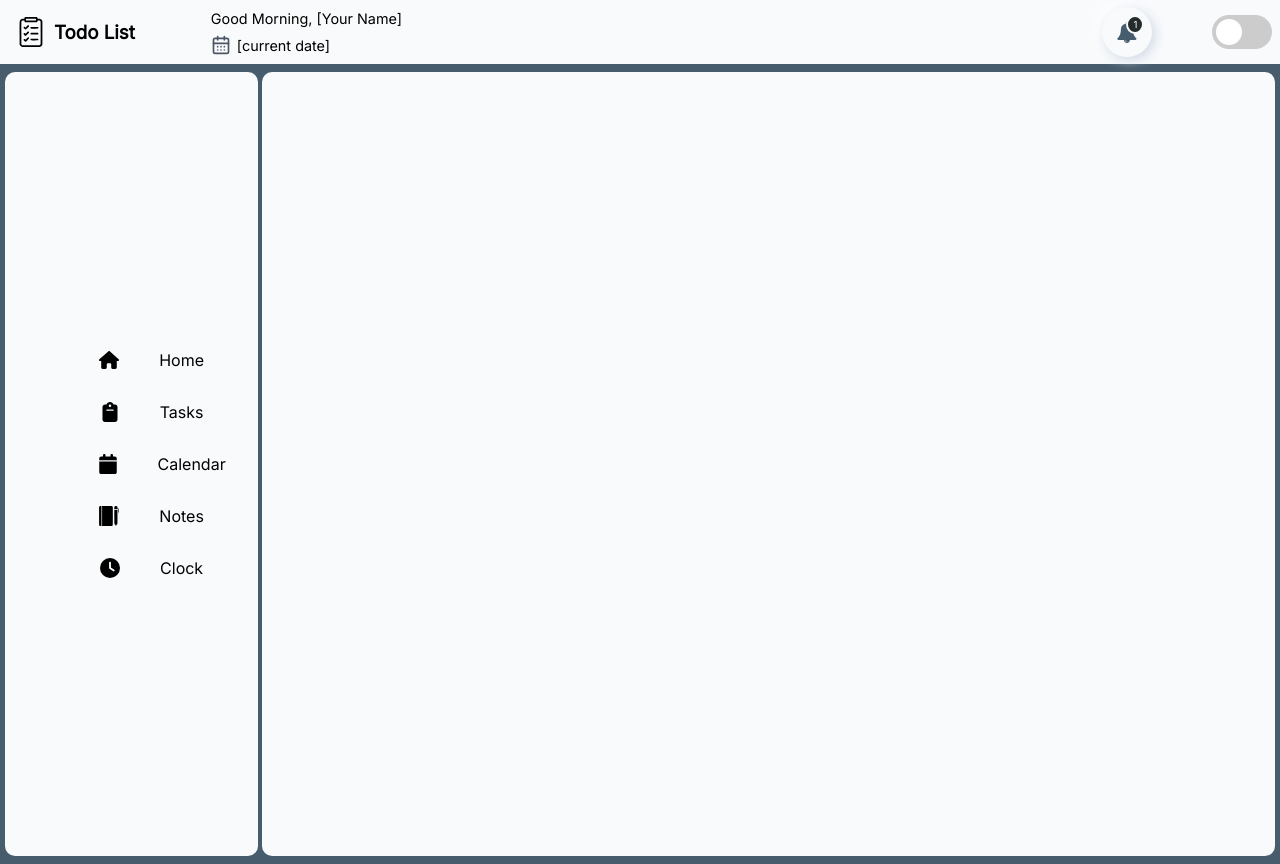
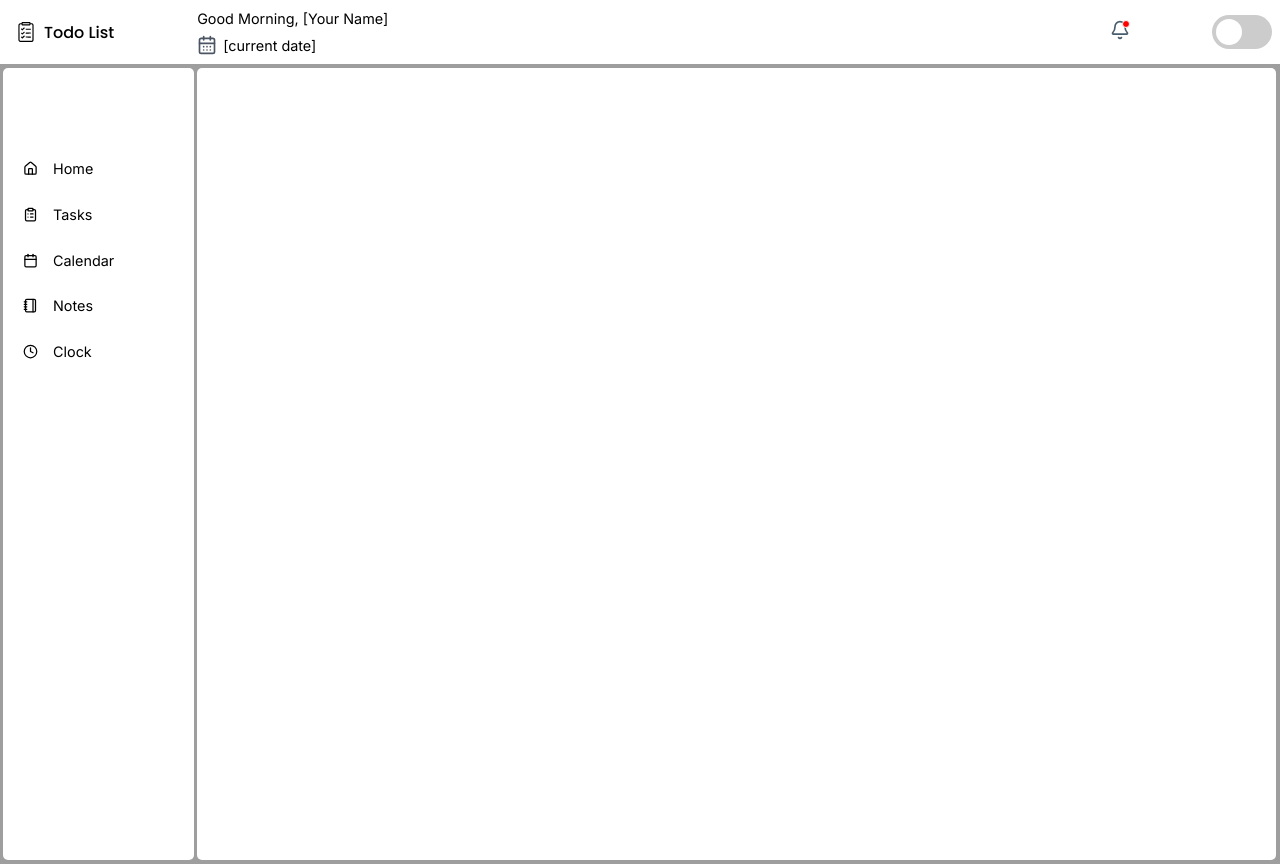
Before and after one commit to RoninRishav/Todo-App, a plain HTML site: page index.html in a window 1280 px wide. Drawn offline with Linux system fonts and the light colour scheme.

Commit message:
Fixed design vertical nav

```diff
--- a/index.html
+++ b/index.html
@@ -19,7 +19,7 @@
 
           <div class="logo-title" id="logo-title-container">
             <img class="logo" src="assets/images/to-do-list.svg" alt="logo">
-            <h3 class="poppins-semiBold">Todo List</h3>
+            <p class="poppins-medium">Todo List</p>
           </div>
 
           <div class="greeting-date" id="greeting-date-container">
@@ -46,8 +46,12 @@
 
           <div class="notification-container">
             <div class="icon-wrapper">
-              <i class="fa fa-bell"></i>
-              <span class="badge poppins-semiB  vbVold">1</span>
+              <svg xmlns="http://www.w3.org/2000/svg" width="24" height="24" viewBox="0 0 24 24" fill="none"
+                stroke="currentColor" stroke-width="2" stroke-linecap="round" stroke-linejoin="round"
+                class="lucide lucide-bell-icon lucide-bell bell-regular">
+                <path d="M10.268 21a2 2 0 0 0 3.464 0"/><path d="M3.262 15.326A1 1 0 0 0 4 17h16a1 1 0 0 0 .74-1.673C19.41 13.956 18 12.499 18 8A6 6 0 0 0 6 8c0 4.499-1.411 5.956-2.738 7.326"/>
+              </svg>
+              <span class="badge poppins-semiBold"></span>
             </div>
           </div>
 
@@ -66,36 +70,59 @@
         <div class="vertical-navbar-container">
 
           <nav class="vertical-navbar">
-            <section>
               <ul>
 
                 <li class="nav-item" id="home-nav-item">
-                  <img class="vertical-nav-icons" src="assets/images/house-solid.svg">
+
+                  <svg xmlns="http://www.w3.org/2000/svg" width="24" height="24" viewBox="0 0 24 24" fill="none"
+                    stroke="currentColor" stroke-width="2" stroke-linecap="round" stroke-linejoin="round"
+                    class="lucide lucide-house-icon lucide-house vertical-nav-icons">
+                    <path d="M15 21v-8a1 1 0 0 0-1-1h-4a1 1 0 0 0-1 1v8"/><path d="M3 10a2 2 0 0 1 .709-1.528l7-5.999a2 2 0 0 1 2.582 0l7 5.999A2 2 0 0 1 21 10v9a2 2 0 0 1-2 2H5a2 2 0 0 1-2-2z"/>
+                  </svg>
                   <p class="nav-item-text poppins-semiBold">Home</p>
+
                 </li>
 
                 <li class="nav-item" id="">
-                  <img class="vertical-nav-icons" src="assets/images/clipboard-solid.svg" alt="clipboard">
+                  <svg xmlns="http://www.w3.org/2000/svg" width="24" height="24" viewBox="0 0 24 24" fill="none"
+                    stroke="currentColor" stroke-width="2" stroke-linecap="round" stroke-linejoin="round"
+                    class="lucide lucide-clipboard-list-icon lucide-clipboard-list vertical-nav-icons">
+                    <rect width="8" height="4" x="8" y="2" rx="1" ry="1"/>
+                    <path d="M16 4h2a2 2 0 0 1 2 2v14a2 2 0 0 1-2 2H6a2 2 0 0 1-2-2V6a2 2 0 0 1 2-2h2"/>
+                    <path d="M12 11h4"/><path d="M12 16h4"/><path d="M8 11h.01"/><path d="M8 16h.01"/>
+                  </svg>
                   <p class="nav-item-text poppins-semiBold">Tasks</p>
                 </li>
 
                 <li class="nav-item calendar" id="">
-                  <img class="vertical-nav-icons calendar-icon" src="assets/images/calendar-solid.svg">
+                  <svg xmlns="http://www.w3.org/2000/svg" width="24" height="24" viewBox="0 0 24 24" fill="none"
+                    stroke="currentColor" stroke-width="2" stroke-linecap="round" stroke-linejoin="round"
+                    class="lucide lucide-calendar-icon lucide-calendar vertical-nav-icons">
+                    <path d="M8 2v4"/><path d="M16 2v4"/><rect width="18" height="18" x="3" y="4" rx="2"/><path d="M3 10h18"/>
+                 </svg>
                   <p class="nav-item-text calendar-text poppins-semiBold">Calendar</p>
                 </li>
 
                 <li class="nav-item" id="">
-                  <img class="vertical-nav-icons" src="assets/images/notebook.svg" alt="notebook">
+                  <svg xmlns="http://www.w3.org/2000/svg" width="24" height="24" viewBox="0 0 24 24" fill="none"
+                    stroke="currentColor" stroke-width="2" stroke-linecap="round" stroke-linejoin="round"
+                    class="lucide lucide-notebook-icon lucide-notebook vertical-nav-icons">
+                    <path d="M2 6h4"/><path d="M2 10h4"/><path d="M2 14h4"/><path d="M2 18h4"/>
+                    <rect width="16" height="20" x="4" y="2" rx="2"/><path d="M16 2v20"/>
+                  </svg>
                   <p class="nav-item-text poppins-semiBold">Notes</p>
                </li>
 
                <li class="nav-item" id="">
-                <img class="vertical-nav-icons" src="assets/images/clock-solid.svg" alt="clipboard">
+                <svg xmlns="http://www.w3.org/2000/svg" width="24" height="24" viewBox="0 0 24 24" fill="none"
+                  stroke="currentColor" stroke-width="2" stroke-linecap="round" stroke-linejoin="round"
+                  class="lucide lucide-clock-icon lucide-clock vertical-nav-icons">
+                  <circle cx="12" cy="12" r="10"/><polyline points="12 6 12 12 16 14"/>
+                </svg>
                 <p class="nav-item-text poppins-semiBold">Clock</p>
                </li>
 
               </ul>
-            </section>
           </nav>
 
         </div>
--- a/styles.css
+++ b/styles.css
@@ -1,7 +1,14 @@
 :root {
-    --color-primary: #f8fafc;
-    --color-secondary: #475c6c;
-    --color-tertiary: #21f32c;
+    --color-1: #f8fafc;
+    --color-2: #475c6c;
+    --color-3: #232b2b;
+    --color-4: #d1d9e6;
+    --color-5: #4B5563;
+    --color-6: #475c6c;
+
+    --neutral-30: #EDEDED;
+    --toggle-color: #13e713;
+    --Hover-color: #E6F0FF;
 }
 
 html, body{
@@ -9,7 +16,7 @@ html, body{
     background-color: black;
     box-sizing: border-box;
     margin: 0;
-    padding: 0;/
+    padding: 0;
 }
 
 body {
@@ -73,7 +80,7 @@ body {
     justify-content: space-between;
     align-items: center;
     padding: 0.5rem;
-    background-color: var(--color-primary);
+    background-color: #FFFFFF;
     height: 64px;
     width: 100%;
 }
@@ -82,14 +89,15 @@ body {
     display: flex;
     justify-content: center;
     align-items: center;
+    font-size: 1rem;
     gap: 0.5rem;
     padding: 0.5rem;
     height: 5vh;
 }
 
 .logo{
-    width: 30px;
-    height: 30px;
+    width: 20px;
+    height: 20px;
 }
 
 /* Greeting and Date */
@@ -107,9 +115,10 @@ body {
 }
 
 .date-container svg {
-  color: #4B5563; /* cool gray */
+  color: var(--color-5); /* cool gray */
   width: 20px;
   height: 20px;
+  cursor: pointer;
 }
 
 .greeting-p-element{
@@ -119,6 +128,7 @@ body {
 
 .date-p-element{
     margin: 2px 6px;
+    cursor: pointer;
 }
 
 /* Toggle Theme Button */
@@ -163,11 +173,11 @@ body {
 }
 
 input:checked + .slider {
-    background-color: var(--color-tertiary);
+    background-color: var(--toggle-color);
 }
 
 input:focus + .slider {
-    box-shadow: 0 0 1px var(--color-tertiary);
+    box-shadow: 0 0 1px var(--toggle-color);
 }
 
 input:checked + .slider:before {
@@ -184,28 +194,32 @@ input:checked + .slider:before {
     align-items: center;
     width: 50px;
     height: 50px;
-    border-radius: 50%;
-    background-color: var(--color-primary);
-    box-shadow: 3px 3px 12px #d1d9e6, -5px -5px 15px #ffffff;
+    /* border-radius: 50%;
+    background-color: var(--color-1);
+    box-shadow: 3px 3px 12px var(--color-4), -5px -5px 15px white; */
     text-align: center;
 }
 
 .icon-wrapper{
     position: relative;
     font-size: 1.3rem;
-    color: 	#475c6c;
+    color: 	var(--color-6);
+}
+
+.bell-regular {
+    width: 20px;
+    height: 20px;
+    cursor: pointer;
 }
 
 .badge{
     position: absolute;
-    top: -5px;
-    right: -7px;
-    background-color: #232b2b;
-    color: white;
-    border-radius: 50%;
-    font-size: 0.6rem;
-    padding: 2px 5px;
-    border: var(--color-primary) solid 2px;
+    left: 12px;
+    background-color: red;
+    width: 8px;
+    height: 8px;
+    border-radius: 100%;
+    border: var(--color-1) solid 1px;
 }
 
 /* WRAPPER */
@@ -214,57 +228,71 @@ input:checked + .slider:before {
     justify-content: center;
     flex-direction: row;
     align-items: center;
+    font-size: 0.9rem;
     width: 100%;
     height: 100vh;
-    padding: 3px;
-    background-color: var(--color-secondary);
+    padding: 2px;
+    background-color: #9E9E9E;
 }
 
-/* Vertical NAVBAR */
+/* VERTICAL NAVBAR */
 .vertical-navbar-container{
     display: flex;
     flex-direction: column;
     justify-content: center;
     align-items: center;
-    width: 20%;
-    height: 98vh;
+    width: 15%;
+    height: 99vh;
     row-gap: 1rem;
-    border-radius: 10px;
-    margin: 2px;
-    background-color: var(--color-primary);
+    border-radius: 5px;
+    margin: 1px;
+    background-color: #FFFFFF;
 }
 
 .vertical-navbar{
     display: flex;
     flex-direction: column;
-    justify-content: center;
-    align-items: center;
     width: 100%;
-    height: 100%;
-    margin: 0;
+}
+
+/* VERTICAL NAVBAR LIST */
+
+ul {
+    margin-top: -19.9rem;
+    padding: 0;
 }
 
 li{
     list-style-type: none;
+    width: 202px;
+    cursor: pointer;
+}
+
+li:hover{
+    background-color: var(--neutral-30);
+}
+
+li:nth-child(1):hover {
+    border-top-right-radius: 5px;
+    border-top-left-radius: 5px;
+}
+
+li:hover img{
+    filter: brightness(0) invert(1);
 }
 
 .nav-item{
     display: flex;
     flex-direction: row;
-    justify-content: center;
     align-items: center;
-    column-gap: 40px;
-    margin: 0;
-}
-
-.calendar-icon {
-    margin-left: 20px;
+    column-gap: 15px;
 }
 
 /* Vertical NAVBAR ICONS */
 .vertical-nav-icons{
-    width: 20px;
-    height: 20px;
+    width: 15px;
+    height: 15px;
+    margin-left: 20px;
 }
 
 /* MAIN SCREEN */
@@ -272,9 +300,9 @@ li{
     display: flex;
     justify-content: center;
     align-items: center;
-    width: 80%;
-    height: 98vh;
+    width: 85%;
+    height: 99vh;
     margin: 2px;
-    border-radius: 10px;
-    background-color: var(--color-primary);
+    border-radius: 5px;
+    background-color: #FFFFFF;
 }
```
Also changed, not shown: assets/images/bell-regular.svg (added).
